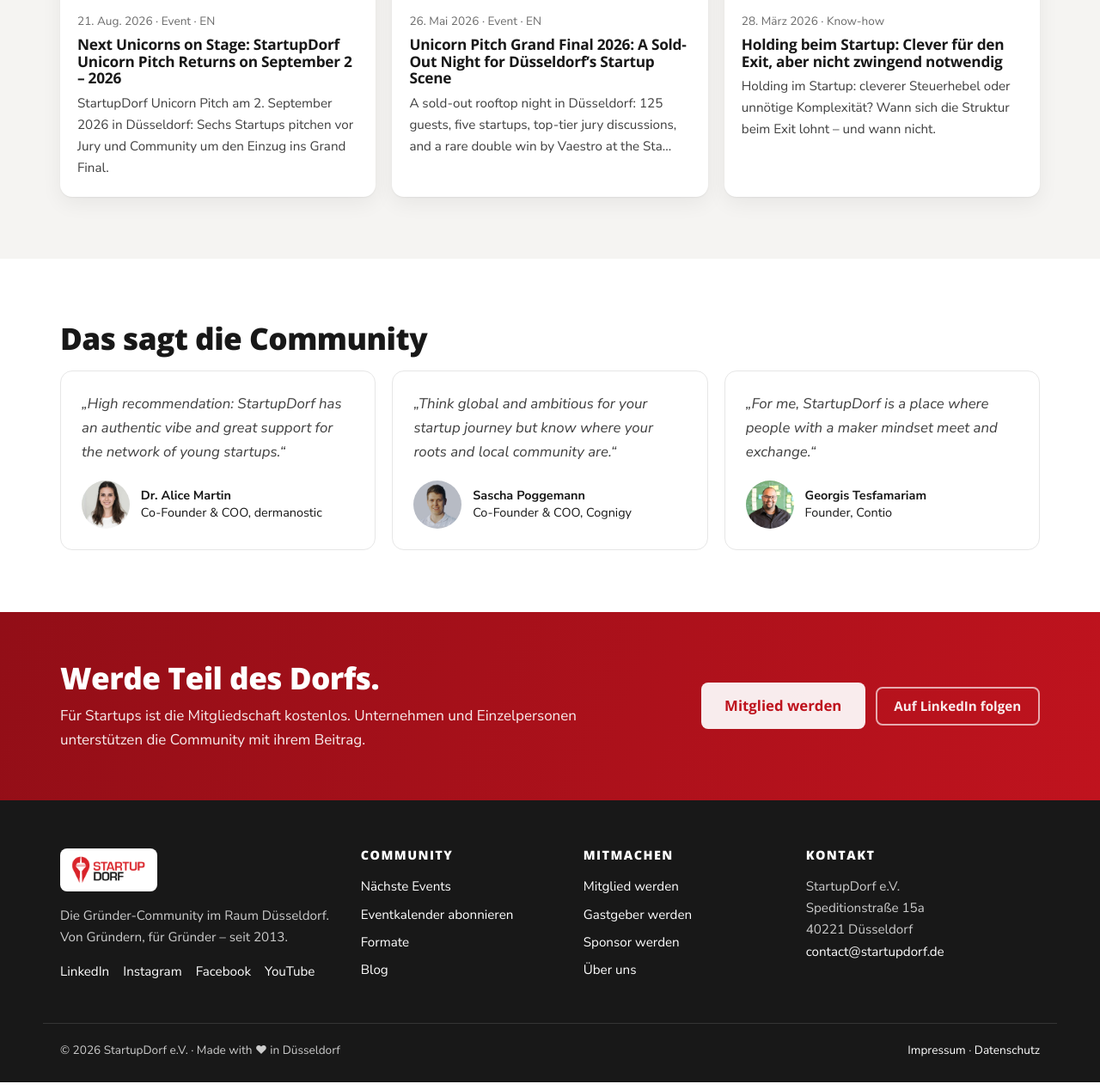
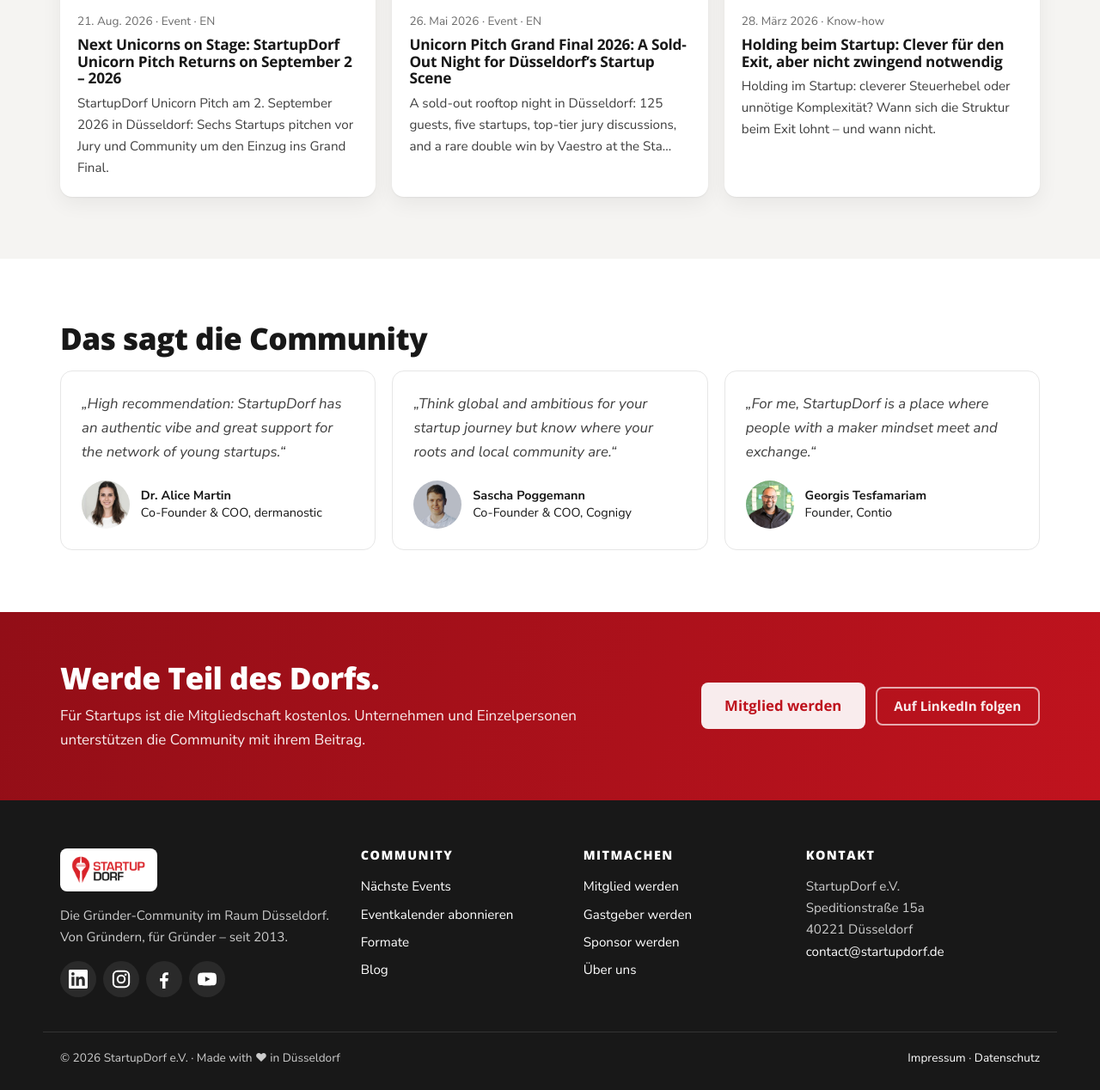
Before and after one commit to jensh-ai/StartupDorf, a Jekyll site: the page built from index.html, in a window 1280 px wide and 1400 px high, scrolled down 2903 px, cut to the strip 132-1400 px from the top of the window. Shown: the whole strip at 86% size. Built offline with Jekyll 4.4.1, drawn with Linux system fonts in a browser that asks for light colours.

Commit message:
Footer: Social-Media-Icons statt Textlinks
- _includes/icon.html mit Inline-SVGs (LinkedIn, Instagram, Facebook, YouTube), keine externen Ressourcen
- Runde Icon-Buttons im Footer, Hover in StartupDorf-Rot, aria-label je Netzwerk
- Team-Karten nutzen dasselbe LinkedIn-Icon

Co-Authored-By: Claude Opus 5.5 <noreply@anthropic.com>
Claude-Session: https://claude.ai/code/session_01AT8VYJsgFWT15XUKNghXhk

```diff
--- a/_includes/footer.html
+++ b/_includes/footer.html
@@ -4,10 +4,10 @@
       <img class="footer-logo" src="{{ '/assets/img/logo.png' | relative_url }}" alt="StartupDorf" width="123" height="50" loading="lazy">
       <p>Die Gründer-Community im Raum Düsseldorf.<br>Von Gründern, für Gründer – seit {{ site.org.founded }}.</p>
       <ul class="social">
-        <li><a href="{{ site.org.linkedin }}" rel="noopener">LinkedIn</a></li>
-        <li><a href="{{ site.org.instagram }}" rel="noopener">Instagram</a></li>
-        <li><a href="{{ site.org.facebook }}" rel="noopener">Facebook</a></li>
-        <li><a href="{{ site.org.youtube }}" rel="noopener">YouTube</a></li>
+        <li><a href="{{ site.org.linkedin }}" rel="noopener" aria-label="StartupDorf auf LinkedIn" title="LinkedIn">{% include icon.html name="linkedin" %}</a></li>
+        <li><a href="{{ site.org.instagram }}" rel="noopener" aria-label="StartupDorf auf Instagram" title="Instagram">{% include icon.html name="instagram" %}</a></li>
+        <li><a href="{{ site.org.facebook }}" rel="noopener" aria-label="StartupDorf auf Facebook" title="Facebook">{% include icon.html name="facebook" %}</a></li>
+        <li><a href="{{ site.org.youtube }}" rel="noopener" aria-label="StartupDorf auf YouTube" title="YouTube">{% include icon.html name="youtube" %}</a></li>
       </ul>
     </div>
     <div>
--- /dev/null
+++ b/_includes/icon.html
@@ -0,0 +1,8 @@
+{%- comment -%} Inline-SVG-Icons (erben die Textfarbe). Parameter: name = linkedin | instagram | facebook | youtube, px (Größe, Standard 22) {%- endcomment -%}
+{%- assign icon_px = include.px | default: 22 -%}
+{%- case include.name -%}
+{%- when "linkedin" -%}<svg viewBox="0 0 24 24" width="{{ icon_px }}" height="{{ icon_px }}" aria-hidden="true" focusable="false"><path fill="currentColor" d="M20.45 20.45h-3.56v-5.57c0-1.33-.02-3.04-1.85-3.04-1.85 0-2.14 1.45-2.14 2.94v5.67H9.34V9h3.42v1.56h.05c.48-.9 1.64-1.85 3.37-1.85 3.6 0 4.27 2.37 4.27 5.46v6.28zM5.34 7.43a2.06 2.06 0 1 1 0-4.13 2.06 2.06 0 0 1 0 4.13zM7.12 20.45H3.56V9h3.56v11.45zM22.22 0H1.77C.79 0 0 .77 0 1.73v20.54C0 23.23.79 24 1.77 24h20.45c.98 0 1.78-.77 1.78-1.73V1.73C24 .77 23.2 0 22.22 0z"/></svg>
+{%- when "instagram" -%}<svg viewBox="0 0 24 24" width="{{ icon_px }}" height="{{ icon_px }}" aria-hidden="true" focusable="false"><rect x="2" y="2" width="20" height="20" rx="5.5" fill="none" stroke="currentColor" stroke-width="2.2"/><circle cx="12" cy="12" r="4.6" fill="none" stroke="currentColor" stroke-width="2.2"/><circle cx="17.6" cy="6.4" r="1.4" fill="currentColor"/></svg>
+{%- when "facebook" -%}<svg viewBox="0 0 24 24" width="{{ icon_px }}" height="{{ icon_px }}" aria-hidden="true" focusable="false"><path fill="currentColor" d="M13.6 24v-9.3h3.1l.5-3.7h-3.6V8.7c0-1.1.3-1.8 1.8-1.8h1.9V3.6c-.3 0-1.5-.1-2.8-.1-2.8 0-4.7 1.7-4.7 4.8V11H6.7v3.7h3.1V24h3.8z"/></svg>
+{%- when "youtube" -%}<svg viewBox="0 0 24 24" width="{{ icon_px }}" height="{{ icon_px }}" aria-hidden="true" focusable="false"><path fill="currentColor" d="M23.5 6.5a3 3 0 0 0-2.1-2.1C19.5 3.9 12 3.9 12 3.9s-7.5 0-9.4.5A3 3 0 0 0 .5 6.5 31.4 31.4 0 0 0 0 12a31.4 31.4 0 0 0 .5 5.5 3 3 0 0 0 2.1 2.1c1.9.5 9.4.5 9.4.5s7.5 0 9.4-.5a3 3 0 0 0 2.1-2.1A31.4 31.4 0 0 0 24 12a31.4 31.4 0 0 0-.5-5.5zM9.6 15.4V8.6l6.2 3.4-6.2 3.4z"/></svg>
+{%- endcase -%}
--- a/_includes/team-grid.html
+++ b/_includes/team-grid.html
@@ -7,7 +7,7 @@
     <p class="team-role">{{ p.rolle }}</p>
     <p class="team-bio"{% if p.lang != "de" %} lang="{{ p.lang }}"{% endif %}>{{ p.bio }}</p>
     {%- if p.linkedin %}
-    <a class="team-linkedin" href="{{ p.linkedin }}" rel="noopener" aria-label="{{ p.name }} auf LinkedIn"><svg viewBox="0 0 24 24" width="18" height="18" aria-hidden="true"><path fill="currentColor" d="M20.45 20.45h-3.56v-5.57c0-1.33-.02-3.04-1.85-3.04-1.85 0-2.14 1.45-2.14 2.94v5.67H9.34V9h3.42v1.56h.05c.48-.9 1.64-1.85 3.37-1.85 3.6 0 4.27 2.37 4.27 5.46v6.28zM5.34 7.43a2.06 2.06 0 1 1 0-4.13 2.06 2.06 0 0 1 0 4.13zM7.12 20.45H3.56V9h3.56v11.45zM22.22 0H1.77C.79 0 0 .77 0 1.73v20.54C0 23.23.79 24 1.77 24h20.45c.98 0 1.78-.77 1.78-1.73V1.73C24 .77 23.2 0 22.22 0z"/></svg>LinkedIn</a>
+    <a class="team-linkedin" href="{{ p.linkedin }}" rel="noopener" aria-label="{{ p.name }} auf LinkedIn">{% include icon.html name="linkedin" px=18 %}LinkedIn</a>
     {%- endif %}
   </li>
   {%- endfor %}
--- a/assets/css/main.scss
+++ b/assets/css/main.scss
@@ -276,7 +276,11 @@ p { margin: 0 0 1em; }
 .site-footer ul { list-style: none; margin: 0; padding: 0; }
 .site-footer li { margin-bottom: .45rem; }
 .site-footer address { font-style: normal; }
-.social { display: flex; flex-wrap: wrap; gap: .4rem 1rem; }
+.social { display: flex; flex-wrap: wrap; gap: .5rem; margin-top: .4rem; }
+.site-footer .social li { margin: 0; }
+.site-footer .social a { display: inline-flex; align-items: center; justify-content: center; width: 42px; height: 42px; border-radius: 50%; color: #fff; background: rgba(255,255,255,.08); transition: background .15s, color .15s, transform .15s; }
+.site-footer .social a:hover { background: var(--red); color: #fff; transform: translateY(-2px); }
+.social svg { display: block; }
 .footer-bottom { display: flex; justify-content: space-between; flex-wrap: wrap; gap: .6rem; border-top: 1px solid rgba(255,255,255,.12); padding-top: 1.2rem; padding-bottom: 1.6rem; font-size: .85rem; }
 
 // Responsive
```
Also changed, not shown: CLAUDE.md (+2 -1 lines).
